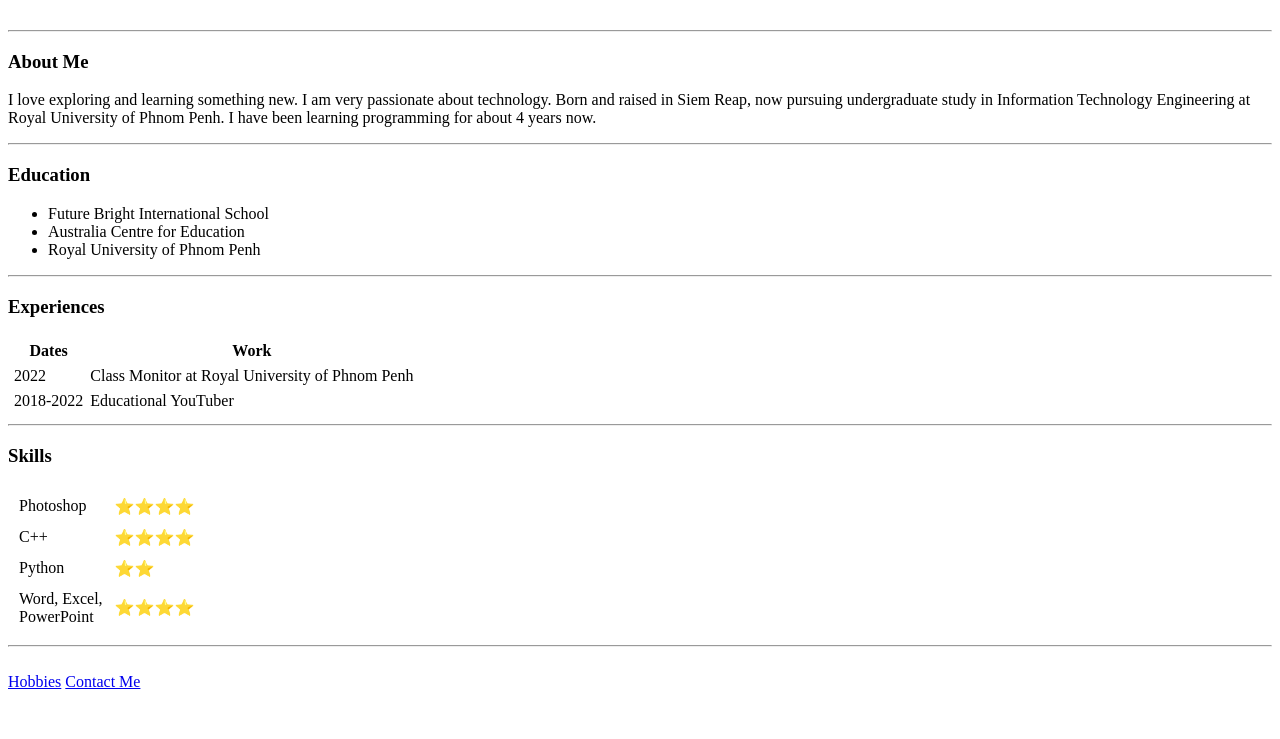
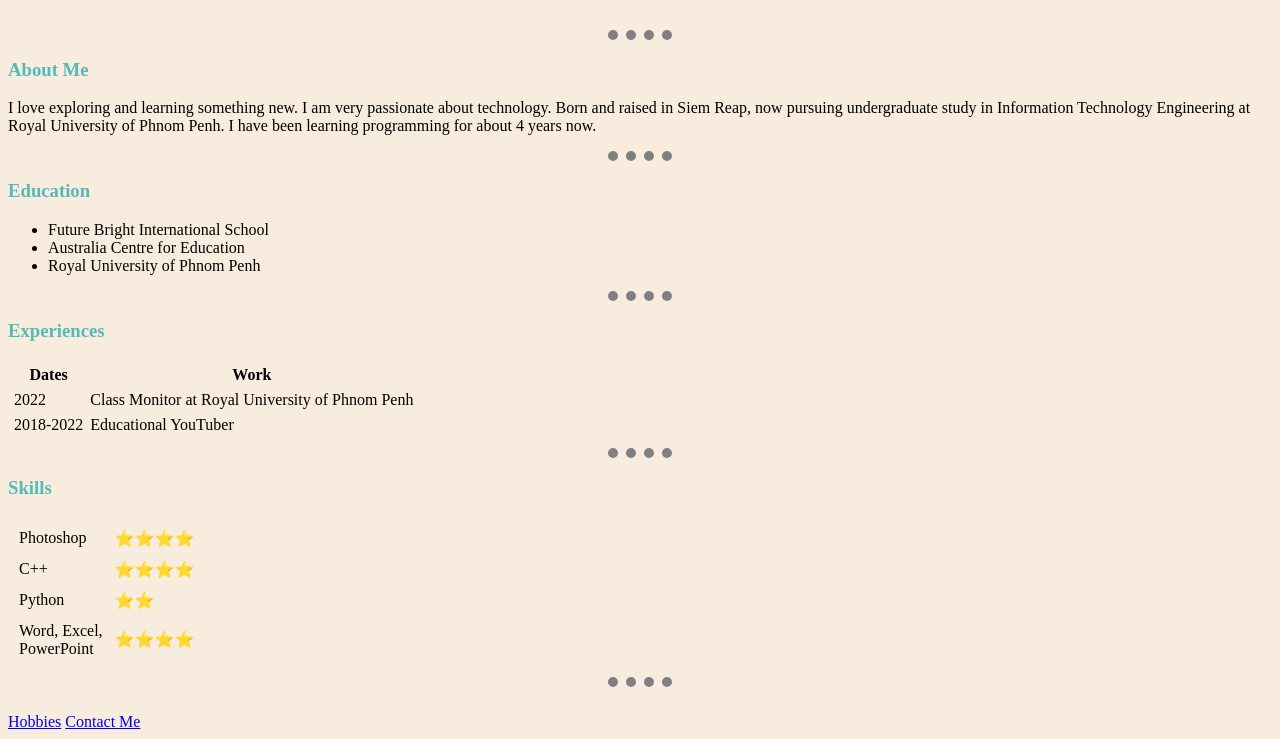
Before and after one commit to Eong-Koungmeng/cv, a plain HTML site: page index.html in a window 1280 px wide. Shown: the part 182-921 px from the top of the page. Before the commit the page ends 881 px from the top, so only its background shows below. Drawn offline with Linux system fonts and the light colour scheme.

Commit message:
Update 1

```diff
--- /dev/null
+++ b/css/styles.css
@@ -0,0 +1,14 @@
+body {
+  background-color: #f7ecde;
+}
+
+hr {
+  border-color: grey;
+  border-width: 10px;
+  border-style: dotted none none;
+  width: 5%;
+}
+
+h1, h3{
+    color:#54BAB9;
+}
--- a/index.html
+++ b/index.html
@@ -6,6 +6,9 @@
     <meta http-equiv="X-UA-Compatible" content="IE=edge" />
     <meta name="viewport" content="width=device-width, initial-scale=1.0" />
     <title>Koungmeng's Site</title>
+    <link rel="stylesheet" href="css/styles.css">
+
+
 </head>
 
 <body>
```
Also changed, not shown: contact.html (+2 -0 lines), hobbies.html (+3 -0 lines).
